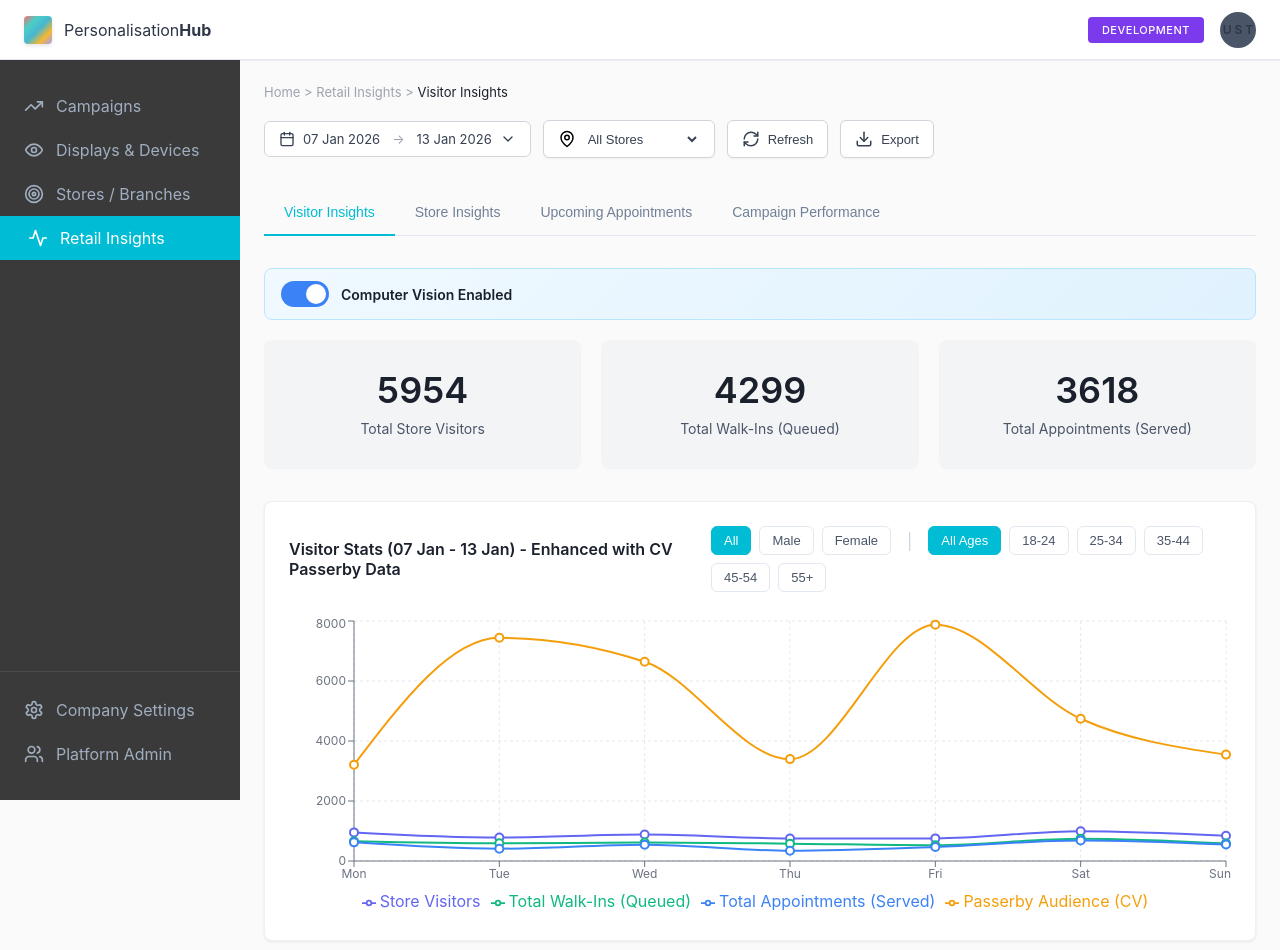
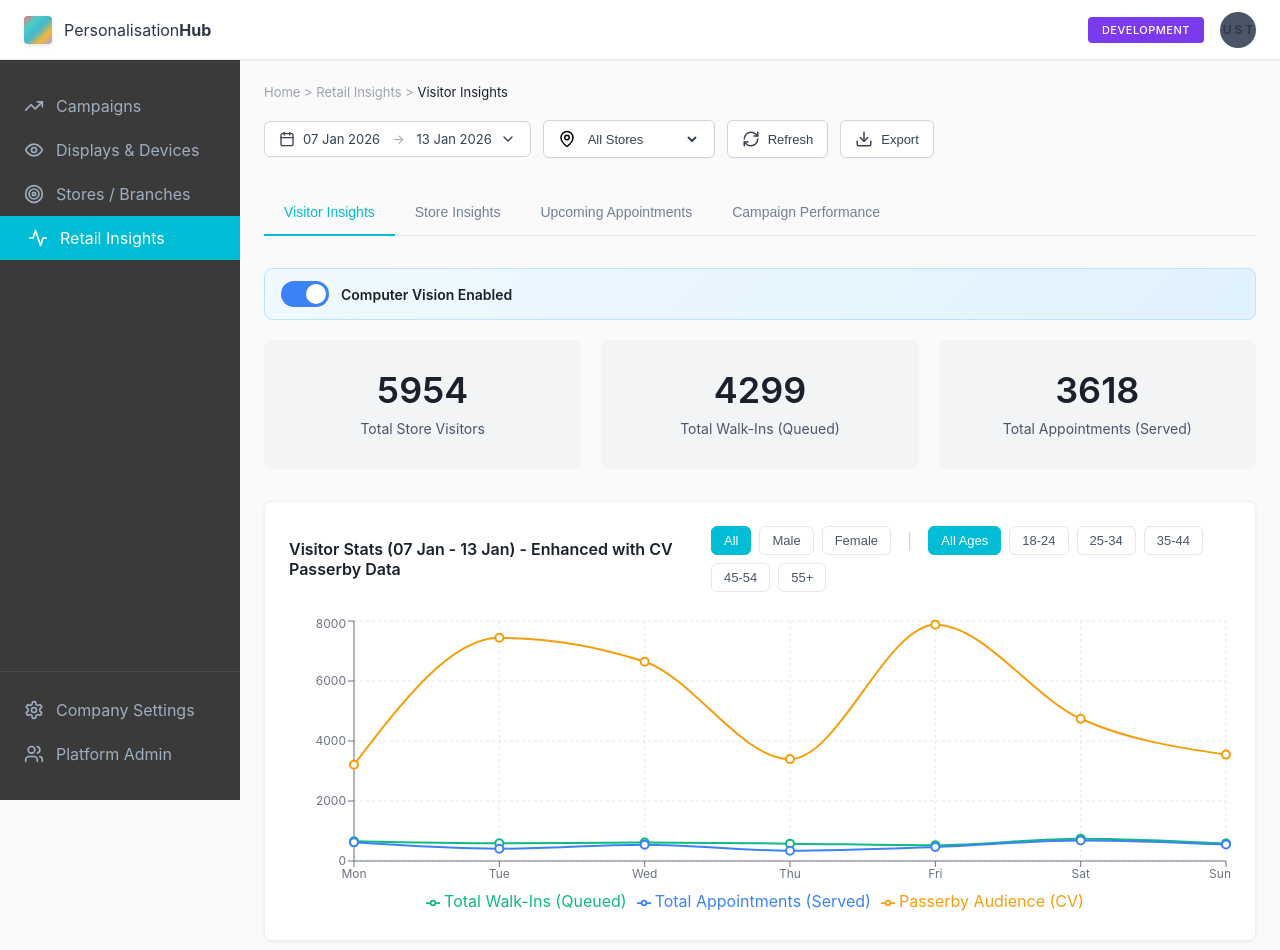
Before and after one commit to duong-offline2online/analytic-dashboard-prototype, a React (Vite) app: page / in a window 1280 px wide. Shown: the top 950 px of the page. Built offline with nearby package versions, Linux system fonts and the light colour scheme.

Commit message:
fix: Remove Store Visitors line from Visitor Stats chart

```diff
--- a/src/RetailInsights.jsx
+++ b/src/RetailInsights.jsx
@@ -479,15 +479,7 @@ function RetailInsights() {
                   <Tooltip contentStyle={{ backgroundColor: '#fff', border: '1px solid #e5e7eb', borderRadius: '8px' }} />
                   <Legend />
 
-                  {/* Always show Store Visitors, Walk-Ins, and Appointments */}
-                  <Line
-                    type="monotone"
-                    dataKey="visitors"
-                    stroke="#6366f1"
-                    strokeWidth={2}
-                    name="Store Visitors"
-                    dot={{ r: 4 }}
-                  />
+                  {/* Always show Walk-Ins and Appointments */}
                   <Line
                     type="monotone"
                     dataKey="walkIns"
```
